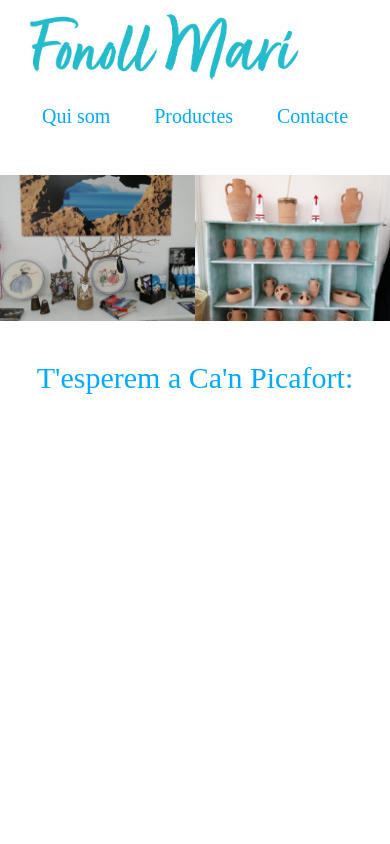
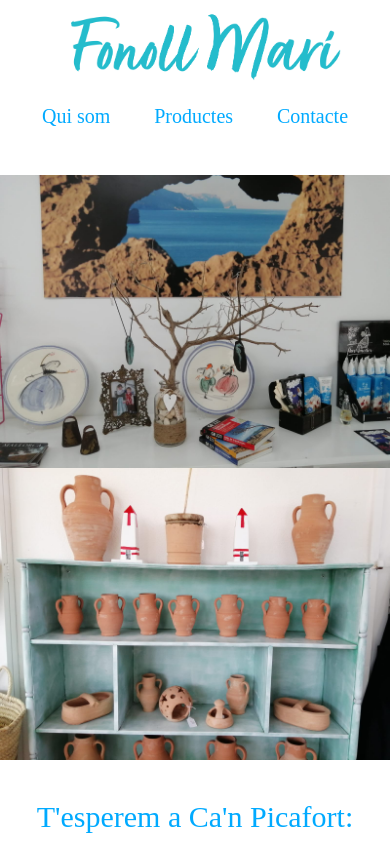
Before and after one commit to dkaska/fonoll-mari, a plain HTML site: page index.html in a window 390 px wide. Drawn offline with Linux system fonts and the light colour scheme.

Commit message:
Add media querie for smaller screens to center logo and wrap images

```diff
--- a/style.css
+++ b/style.css
@@ -105,3 +105,12 @@ body {
     font-weight: 500;
     font-size: 30px;
 }
+
+@media screen and (max-width: 768px) {
+    .logo-container {
+        justify-content: center;
+    }
+    .index-images {
+        flex-wrap: wrap;
+    }
+}
```
